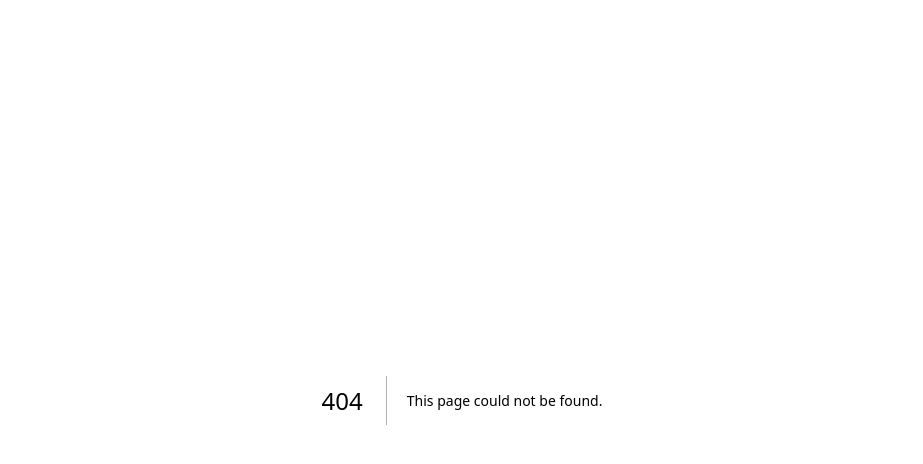
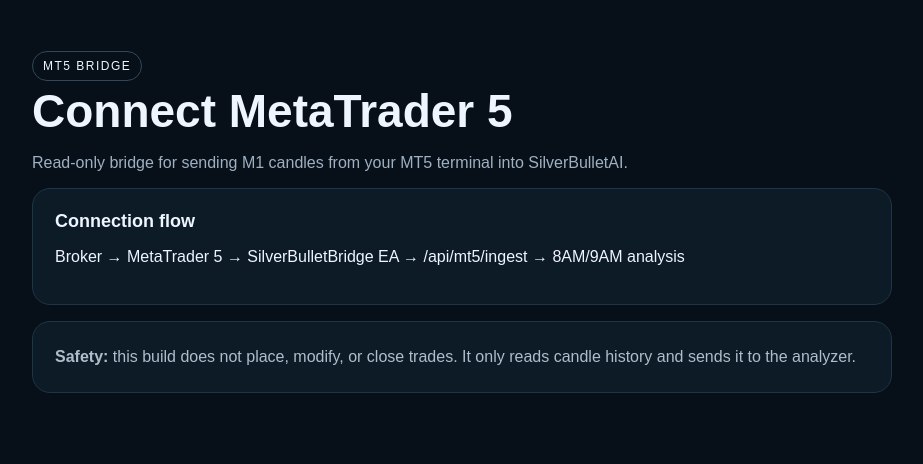
Before and after one commit to hotspotstudiios-ux/Assistant, a Next.js app: page /mt5 in a window 1280 px wide. Before the commit this address had no page. Shown: the top 464 px of the page, without its empty margins (178-1101 px from the left). Built offline with nearby package versions, Linux system fonts and the light colour scheme.

Commit message:
Add app/mt5/page.tsx

```diff
--- /dev/null
+++ b/app/mt5/page.tsx
@@ -0,0 +1,18 @@
+export default function MT5Page() {
+  return (
+    <main>
+      <div className="head">
+        <span className="pill">MT5 BRIDGE</span>
+        <h1>Connect MetaTrader 5</h1>
+        <p>Read-only bridge for sending M1 candles from your MT5 terminal into SilverBulletAI.</p>
+      </div>
+      <section>
+        <h2>Connection flow</h2>
+        <p>Broker → MetaTrader 5 → SilverBulletBridge EA → /api/mt5/ingest → 8AM/9AM analysis</p>
+      </section>
+      <div className="note">
+        <b>Safety:</b> this build does not place, modify, or close trades. It only reads candle history and sends it to the analyzer.
+      </div>
+    </main>
+  );
+}
```
